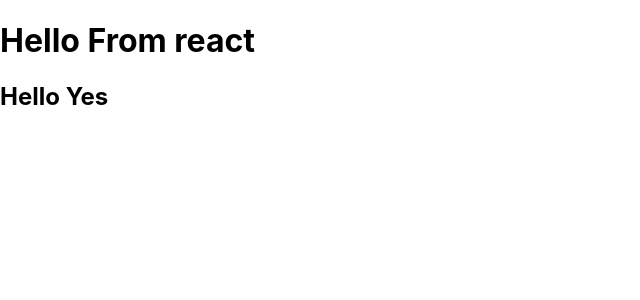
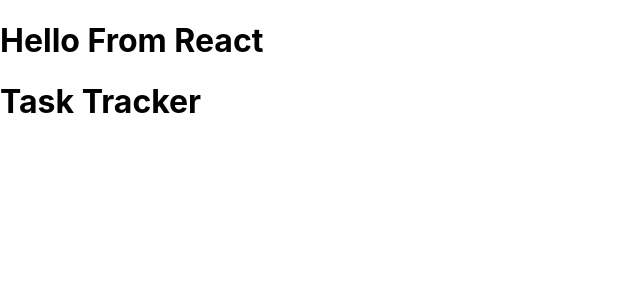
Before and after one commit to GanibegovicIsmail/task-tracker, a React (Create React App) app: page / in a window 1280 px wide. Shown: the top 300 px of the page, without its empty margins (0-640 px from the left). Built offline with nearby package versions, Linux system fonts and the light colour scheme.

Commit message:
Feat: Component

```diff
--- a/src/App.js
+++ b/src/App.js
@@ -1,11 +1,10 @@
+import Header from './components/Header'
 
-function App() {
-  const name = 'Brad';
-  const x = true;
+const App = () => {
   return (
     <div className="container">
-      <h1>Hello From react</h1>
-      <h2>Hello {x ? 'Yes' : 'No'}</h2>
+      <h1>Hello From React</h1>
+      <Header />
     </div>
   );
 }
--- /dev/null
+++ b/src/components/Header.js
@@ -0,0 +1,9 @@
+const Header = () => {
+    return (
+        <header >
+            <h1>Task Tracker</h1>
+        </header>
+    );
+}
+
+export default Header;
```
